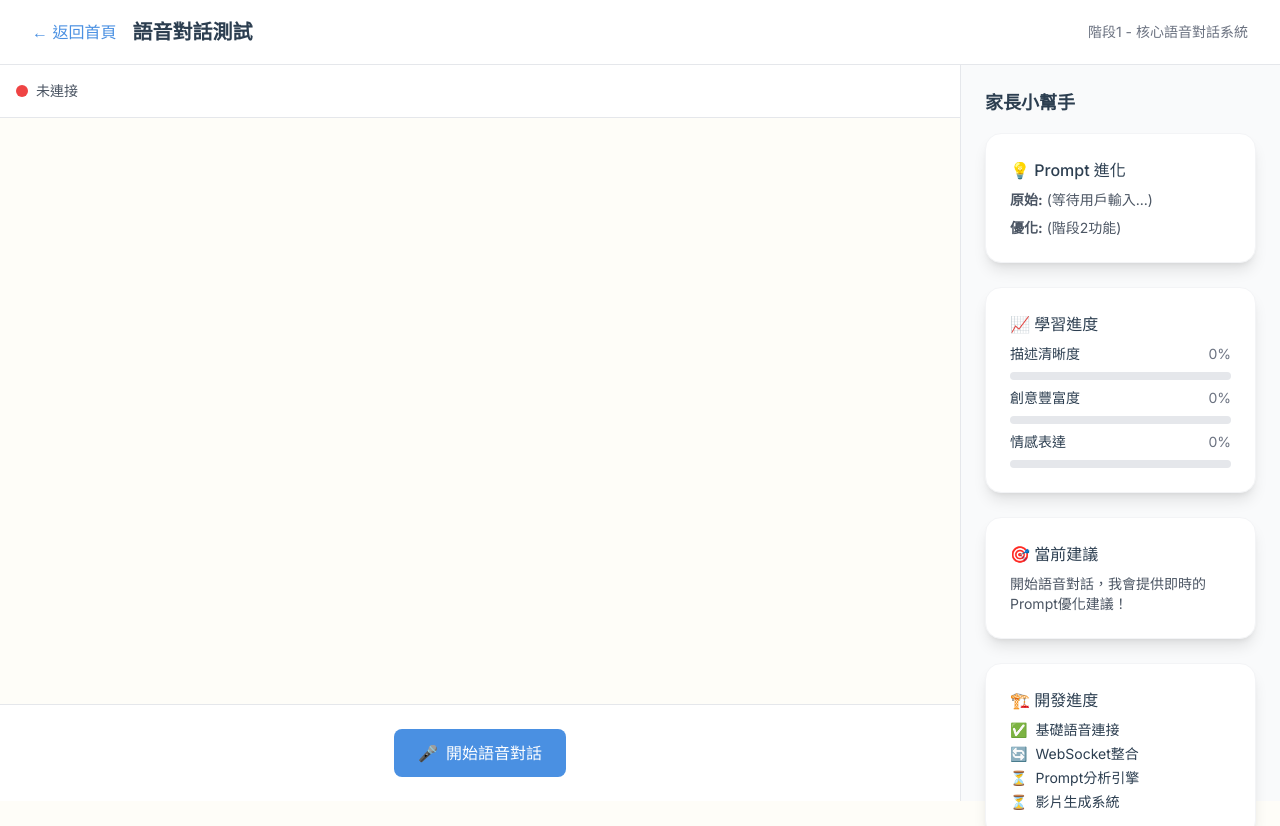
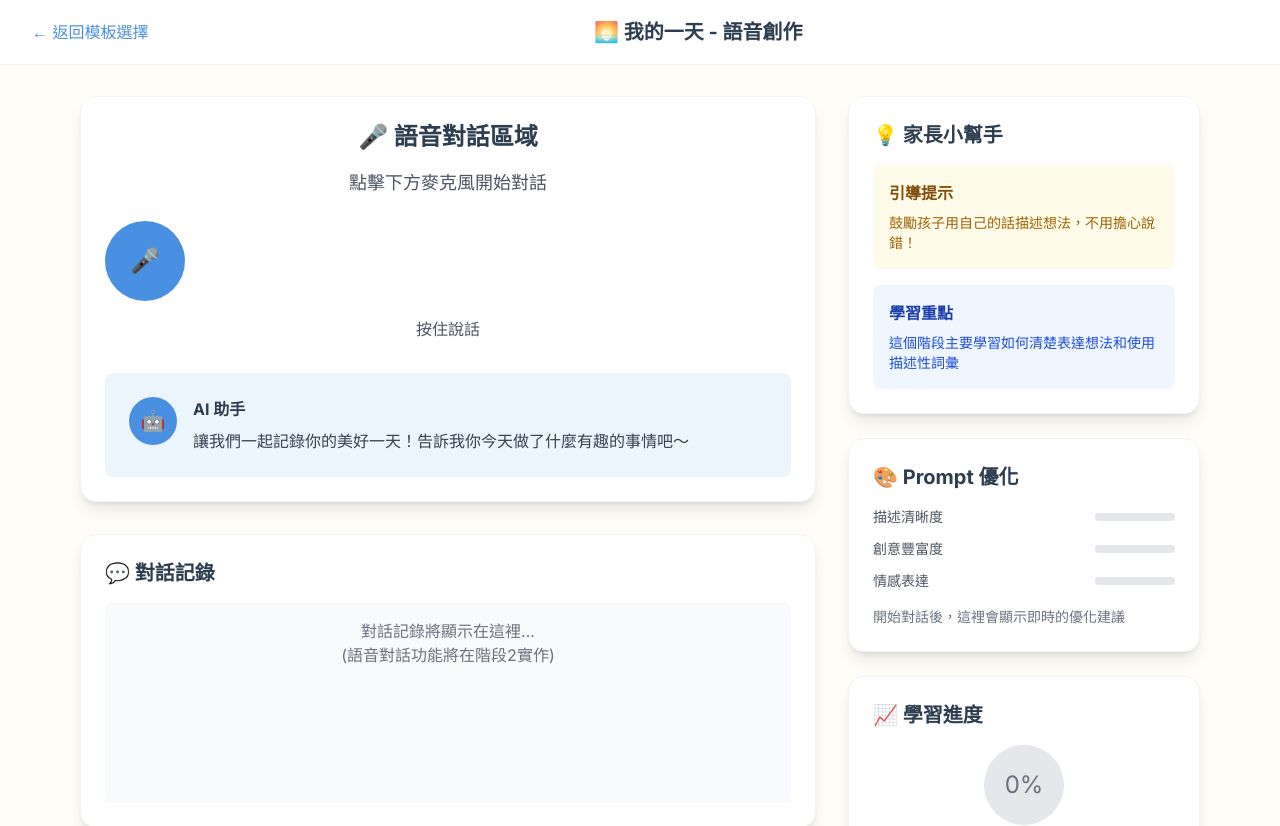
Before and after one commit to garyyang1001/play-with-kids-using-AI, a Next.js app: page /voice-chat in a window 1280 px wide. Shown: the top 826 px of the page. Built offline with nearby package versions, Linux system fonts and the light colour scheme.

Commit message:
創建基礎語音對話頁面 - 包含UI架構和模擬功能

```diff
--- a/src/app/voice-chat/page.tsx
+++ b/src/app/voice-chat/page.tsx
@@ -1,126 +1,265 @@
-'use client';
+'use client'
 
-import React from 'react';
-import { VoiceInterface } from '@/components/voice-chat';
+import { useSearchParams, useRouter } from 'next/navigation'
+import { useState, useEffect } from 'react'
 
-/**
- * 語音對話頁面 - 階段1 Demo
- */
-export default function VoiceChatPage() {
-  const handleConversationUpdate = (conversation: any[]) => {
-    console.log('對話更新:', conversation);
-  };
+interface VoiceState {
+  isConnected: boolean
+  isRecording: boolean
+  isLoading: boolean
+  error: string | null
+}
 
-  const handlePromptEvolution = (evolution: any) => {
-    console.log('Prompt進化:', evolution);
-  };
+export default function VoiceChat() {
+  const searchParams = useSearchParams()
+  const router = useRouter()
+  const [template, setTemplate] = useState<string>('')
+  const [voiceState, setVoiceState] = useState<VoiceState>({
+    isConnected: false,
+    isRecording: false,
+    isLoading: false,
+    error: null
+  })
+
+  useEffect(() => {
+    const templateParam = searchParams.get('template')
+    if (templateParam) {
+      setTemplate(templateParam)
+    }
+  }, [searchParams])
+
+  const handleStartVoiceChat = () => {
+    setVoiceState(prev => ({ ...prev, isLoading: true }))
+
+    // 模擬初始化過程
+    setTimeout(() => {
+      setVoiceState({
+        isConnected: true,
+        isRecording: false,
+        isLoading: false,
+        error: null
+      })
+      alert('語音系統已就緒！\n\n🎤 點擊麥克風開始對話\n💡 AI助手將引導你創作\n✨ 學習 Prompt Engineering\n\n(實際語音功能將在下一階段開發)')
+    }, 2000)
+  }
+
+  const handleMicrophoneClick = () => {
+    if (!voiceState.isConnected) {
+      handleStartVoiceChat()
+      return
+    }
+
+    setVoiceState(prev => ({
+      ...prev,
+      isRecording: !prev.isRecording
+    }))
+
+    // 模擬語音對話
+    if (!voiceState.isRecording) {
+      setTimeout(() => {
+        alert('🎤 正在聆聽中...\n\n請描述你想要創作的內容\n例如：「我想要一個小朋友在公園玩的影片」\n\n(實際語音識別將在階段2實作)')
+        setVoiceState(prev => ({ ...prev, isRecording: false }))
+      }, 3000)
+    }
+  }
+
+  const getTemplateInfo = (templateId: string) => {
+    const templates: Record<string, any> = {
+      'daily-life': {
+        name: '我的一天',
+        emoji: '🌅',
+        prompt: '讓我們一起記錄你的美好一天！告訴我你今天做了什麼有趣的事情吧～'
+      },
+      'adventure': {
+        name: '夢想冒險',
+        emoji: '🚀',
+        prompt: '準備好踏上精彩的冒險旅程了嗎？告訴我你想要什麼樣的冒險故事！'
+      },
+      'animal-friend': {
+        name: '動物朋友',
+        emoji: '🐼',
+        prompt: '讓我們創造一個可愛的動物朋友！你想要什麼樣的動物角色呢？'
+      }
+    }
+    return templates[templateId] || templates['daily-life']
+  }
+
+  const templateInfo = getTemplateInfo(template)
 
   return (
-    <div className="min-h-screen bg-background">
-      {/* 頂部導航 */}
-      <header className="bg-white shadow-sm border-b">
+    <main className="min-h-screen bg-background">
+      {/* Header */}
+      <header className="bg-white shadow-sm">
         <div className="max-w-7xl mx-auto px-4 sm:px-6 lg:px-8">
           <div className="flex justify-between items-center h-16">
-            <div className="flex items-center space-x-4">
-              <a href="/" className="text-primary hover:text-primary/80 transition-colors">
-                ← 返回首頁
-              </a>
-              <h1 className="text-xl font-bold text-text">語音對話測試</h1>
-            </div>
-            <div className="text-sm text-gray-500">
-              階段1 - 核心語音對話系統
-            </div>
+            <button
+              onClick={() => router.push('/template-experience')}
+              className="flex items-center text-primary hover:text-primary/80"
+            >
+              ← 返回模板選擇
+            </button>
+            <h1 className="text-xl font-bold text-text">
+              {templateInfo.emoji} {templateInfo.name} - 語音創作
+            </h1>
+            <div></div>
           </div>
         </div>
       </header>
 
-      {/* 主要內容區域 */}
-      <div className="flex h-[calc(100vh-64px)]">
-        {/* 左側：語音對話介面 */}
-        <div className="flex-1 flex flex-col">
-          <VoiceInterface
-            onConversationUpdate={handleConversationUpdate}
-            onPromptEvolution={handlePromptEvolution}
-          />
-        </div>
+      <div className="max-w-6xl mx-auto px-4 py-8">
+        <div className="grid lg:grid-cols-3 gap-8">
+          {/* 左側 - 語音對話區域 */}
+          <div className="lg:col-span-2">
+            <div className="card text-center mb-8">
+              <h2 className="text-2xl font-bold text-text mb-4">
+                🎤 語音對話區域
+              </h2>
 
-        {/* 右側：家長小幫手面板（階段2預留） */}
-        <div className="w-80 bg-gray-50 border-l p-6">
-          <h3 className="text-lg font-bold text-text mb-4">家長小幫手</h3>
+              {/* 語音狀態顯示 */}
+              <div className="mb-6">
+                {voiceState.isLoading && (
+                  <div className="text-lg text-gray-600">
+                    🔄 正在初始化語音系統...
+                  </div>
+                )}
+                {voiceState.isConnected && !voiceState.isLoading && (
+                  <div className="text-lg text-green-600">
+                    ✅ 語音系統已就緒
+                  </div>
+                )}
+                {!voiceState.isConnected && !voiceState.isLoading && (
+                  <div className="text-lg text-gray-600">
+                    點擊下方麥克風開始對話
+                  </div>
+                )}
+              </div>
 
-          <div className="space-y-6">
-            {/* Prompt 進化展示區 */}
-            <div className="card">
-              <h4 className="font-medium text-text mb-2">💡 Prompt 進化</h4>
-              <div className="text-sm text-gray-600">
-                <p className="mb-2"><strong>原始:</strong> (等待用戶輸入...)</p>
-                <p><strong>優化:</strong> (階段2功能)</p>
+              {/* 麥克風按鈕 */}
+              <div className="mb-8">
+                <button
+                  onClick={handleMicrophoneClick}
+                  disabled={voiceState.isLoading}
+                  className={`voice-button ${
+                    voiceState.isRecording ? 'recording' : 'idle'
+                  } ${voiceState.isLoading ? 'opacity-50 cursor-not-allowed' : ''}`}
+                >
+                  <span className="text-white text-2xl">
+                    {voiceState.isLoading ? '⏳' : voiceState.isRecording ? '🔴' : '🎤'}
+                  </span>
+                </button>
+                <p className="mt-4 text-gray-600">
+                  {voiceState.isRecording ? '正在聆聽...' : '按住說話'}
+                </p>
               </div>
-            </div>
 
-            {/* 學習進度 */}
-            <div className="card">
-              <h4 className="font-medium text-text mb-2">📈 學習進度</h4>
-              <div className="space-y-2">
-                <div className="flex justify-between text-sm">
-                  <span>描述清晰度</span>
-                  <span className="text-gray-500">0%</span>
-                </div>
-                <div className="w-full bg-gray-200 rounded-full h-2">
-                  <div className="bg-primary h-2 rounded-full" style={{ width: '0%' }} />
-                </div>
-
-                <div className="flex justify-between text-sm">
-                  <span>創意豐富度</span>
-                  <span className="text-gray-500">0%</span>
-                </div>
-                <div className="w-full bg-gray-200 rounded-full h-2">
-                  <div className="bg-success h-2 rounded-full" style={{ width: '0%' }} />
-                </div>
-
-                <div className="flex justify-between text-sm">
-                  <span>情感表達</span>
-                  <span className="text-gray-500">0%</span>
-                </div>
-                <div className="w-full bg-gray-200 rounded-full h-2">
-                  <div className="bg-accent h-2 rounded-full" style={{ width: '0%' }} />
+              {/* AI 助手提示 */}
+              <div className="bg-primary/10 rounded-lg p-6">
+                <div className="flex items-start gap-4">
+                  <div className="w-12 h-12 bg-primary rounded-full flex items-center justify-center text-white text-xl">
+                    🤖
+                  </div>
+                  <div className="text-left">
+                    <h3 className="font-bold text-text mb-2">AI 助手</h3>
+                    <p className="text-gray-700">
+                      {templateInfo.prompt}
+                    </p>
+                  </div>
                 </div>
               </div>
             </div>
 
-            {/* 引導提示 */}
+            {/* 對話記錄區域 */}
             <div className="card">
-              <h4 className="font-medium text-text mb-2">🎯 當前建議</h4>
-              <p className="text-sm text-gray-600">
-                開始語音對話，我會提供即時的Prompt優化建議！
+              <h3 className="text-xl font-bold text-text mb-4">💬 對話記錄</h3>
+              <div className="bg-gray-50 rounded-lg p-4 min-h-[200px]">
+                <p className="text-gray-500 text-center">
+                  對話記錄將顯示在這裡...
+                  <br />
+                  (語音對話功能將在階段2實作)
+                </p>
+              </div>
+            </div>
+          </div>
+
+          {/* 右側 - 學習指導區域 */}
+          <div className="lg:col-span-1">
+            <div className="card mb-6">
+              <h3 className="text-xl font-bold text-text mb-4">💡 家長小幫手</h3>
+              <div className="space-y-4">
+                <div className="bg-yellow-50 rounded-lg p-4">
+                  <h4 className="font-semibold text-yellow-800 mb-2">引導提示</h4>
+                  <p className="text-yellow-700 text-sm">
+                    鼓勵孩子用自己的話描述想法，不用擔心說錯！
+                  </p>
+                </div>
+
+                <div className="bg-blue-50 rounded-lg p-4">
+                  <h4 className="font-semibold text-blue-800 mb-2">學習重點</h4>
+                  <p className="text-blue-700 text-sm">
+                    這個階段主要學習如何清楚表達想法和使用描述性詞彙
+                  </p>
+                </div>
+              </div>
+            </div>
+
+            <div className="card mb-6">
+              <h3 className="text-xl font-bold text-text mb-4">🎨 Prompt 優化</h3>
+              <div className="space-y-3">
+                <div className="flex justify-between items-center">
+                  <span className="text-sm text-gray-600">描述清晰度</span>
+                  <div className="w-20 bg-gray-200 rounded-full h-2">
+                    <div className="bg-primary h-2 rounded-full w-0"></div>
+                  </div>
+                </div>
+                <div className="flex justify-between items-center">
+                  <span className="text-sm text-gray-600">創意豐富度</span>
+                  <div className="w-20 bg-gray-200 rounded-full h-2">
+                    <div className="bg-secondary h-2 rounded-full w-0"></div>
+                  </div>
+                </div>
+                <div className="flex justify-between items-center">
+                  <span className="text-sm text-gray-600">情感表達</span>
+                  <div className="w-20 bg-gray-200 rounded-full h-2">
+                    <div className="bg-success h-2 rounded-full w-0"></div>
+                  </div>
+                </div>
+              </div>
+              <p className="text-sm text-gray-500 mt-4">
+                開始對話後，這裡會顯示即時的優化建議
               </p>
             </div>
 
-            {/* 階段進度 */}
             <div className="card">
-              <h4 className="font-medium text-text mb-2">🏗️ 開發進度</h4>
-              <div className="text-sm space-y-1">
-                <div className="flex items-center space-x-2">
-                  <span className="text-success">✅</span>
-                  <span>基礎語音連接</span>
+              <h3 className="text-xl font-bold text-text mb-4">📈 學習進度</h3>
+              <div className="text-center">
+                <div className="w-20 h-20 bg-gray-200 rounded-full mx-auto mb-4 flex items-center justify-center">
+                  <span className="text-2xl text-gray-500">0%</span>
                 </div>
-                <div className="flex items-center space-x-2">
-                  <span className="text-secondary">🔄</span>
-                  <span>WebSocket整合</span>
-                </div>
-                <div className="flex items-center space-x-2">
-                  <span className="text-gray-400">⏳</span>
-                  <span>Prompt分析引擎</span>
-                </div>
-                <div className="flex items-center space-x-2">
-                  <span className="text-gray-400">⏳</span>
-                  <span>影片生成系統</span>
-                </div>
+                <p className="text-sm text-gray-600">
+                  完成對話後會更新進度
+                </p>
               </div>
             </div>
           </div>
         </div>
+
+        {/* 底部控制按鈕 */}
+        <div className="text-center mt-8">
+          <button
+            onClick={() => router.push('/template-experience')}
+            className="btn-secondary mr-4"
+          >
+            重新選擇模板
+          </button>
+          <button
+            onClick={() => alert('影片生成功能將在階段5實作！\n\n目前專注於：\n• 階段2：語音對話系統\n• 階段3：Prompt Engineering教學\n• 階段4：模板深度實作')}
+            className="btn-primary"
+            disabled={!voiceState.isConnected}
+          >
+            進入影片生成 🎬
+          </button>
+        </div>
       </div>
-    </div>
-  );
+    </main>
+  )
 }
```
